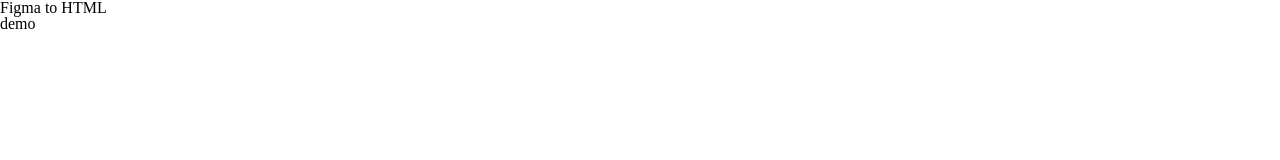
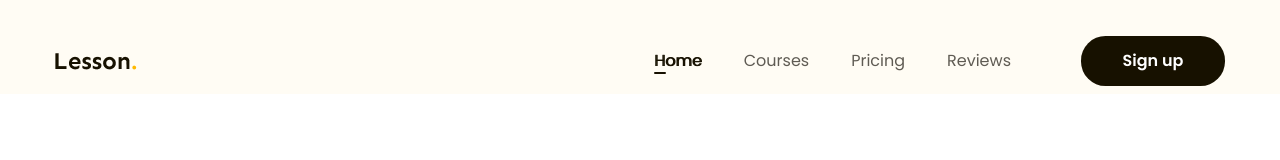
Before and after one commit to 1N2H/Figma-To-HTML, a plain HTML site: page index.html in a window 1280 px wide. Shown: the top 160 px of the page. Drawn offline with Linux system fonts and the light colour scheme.

Commit message:
Làm phần header

```diff
--- a/index.html
+++ b/index.html
@@ -5,12 +5,47 @@
     <meta name="viewport" content="width=device-width, initial-scale=1.0" />
     <!-- reset.css -->
     <link rel="stylesheet" href="./assets/css/reset.css" />
+    <!-- embed fonts -->
+    <link rel="preconnect" href="https://fonts.googleapis.com" />
+    <link rel="preconnect" href="https://fonts.gstatic.com" crossorigin />
+    <link
+      href="https://fonts.googleapis.com/css2?family=Poppins:ital,wght@0,100;0,200;0,300;0,400;0,500;0,600;0,700;0,800;0,900;1,100;1,200;1,300;1,400;1,500;1,600;1,700;1,800;1,900&family=Sen:wght@400..800&display=swap"
+      rel="stylesheet"
+    />
     <!-- style.cc -->
     <link rel="stylesheet" href="style.css" />
     <title>Document</title>
   </head>
-  <body>
-    <h1>Figma to HTML</h1>
-    <h2>demo</h2>
+  <body style="height: 10000px;">
+    <!-- header -->
+    <header class="header fixed">
+      <div class="main_content">
+        <div class="body">
+          <!-- logo -->
+          <img src="./assets/css/img/Lesson..png" alt="Lesson" class="logo" />
+          <!-- navigation -->
+          <nav class="nav">
+            <ul>
+              <li class="active">
+                <a href="#!">Home</a>
+              </li>
+              <li>
+                <a href="#!">Courses</a>
+              </li>
+              <li>
+                <a href="#!">Pricing</a>
+              </li>
+              <li>
+                <a href="#!">Reviews</a>
+              </li>
+            </ul>
+          </nav>
+          <!-- btn action -->
+          <div class="action">
+            <a href="#!" class="btn btn_sign_up">Sign up</a>
+          </div>
+        </div>
+      </div>
+    </header>
   </body>
 </html>
--- a/style.css
+++ b/style.css
@@ -8,4 +8,87 @@ html {
 
 body {
   font-size: 1.6rem;
+  font-family: "Poppins", sans-serif;
 }
+/* =======================common======================= */
+a {
+  text-decoration: none;
+}
+
+.btn {
+  display: inline-block;
+  min-width: 118px;
+  padding: 0 16px;
+  line-height: 50px;
+  color: #fff;
+  text-align: center;
+  font-size: 1.6rem;
+  font-weight: 600;
+  border-radius: 24.5px;
+  background: #171100;
+}
+
+.main_content {
+  width: 1170px;
+  max-width: calc(100% - 58px);
+  margin-left: auto;
+  margin-right: auto;
+}
+
+.header {
+  background: #fffcf4;
+}
+
+.header.fixed {
+  position: sticky;
+  top: -28px;
+}
+
+/* =======================header======================= */
+.header .body {
+  display: flex;
+  align-items: center;
+  padding: 36px 0 8px;
+}
+
+.nav {
+  margin-left: auto;
+}
+
+.nav ul {
+  display: flex;
+}
+
+.nav a {
+  position: relative;
+  color: #5f5b53;
+  padding: 8px 21px;
+  font-size: 1.6rem;
+}
+
+.nav li.active a,
+.nav a:hover {
+  color: #171100;
+  /* font-weight: 600; */
+  text-shadow: 1px 0 0 currentColor;
+}
+
+.nav li.active a::after {
+  position: absolute;
+  left: 21px;
+  bottom: 6px;
+  display: block;
+  content: "";
+  width: 12px;
+  height: 2px;
+  border-radius: 1px;
+  background: #171100;
+}
+
+.header .btn_sign_up {
+  min-width: 144px;
+}
+
+.header .action {
+  margin-left: 49px;
+}
```
Also changed, not shown: assets/css/img/Lesson..png (added).
